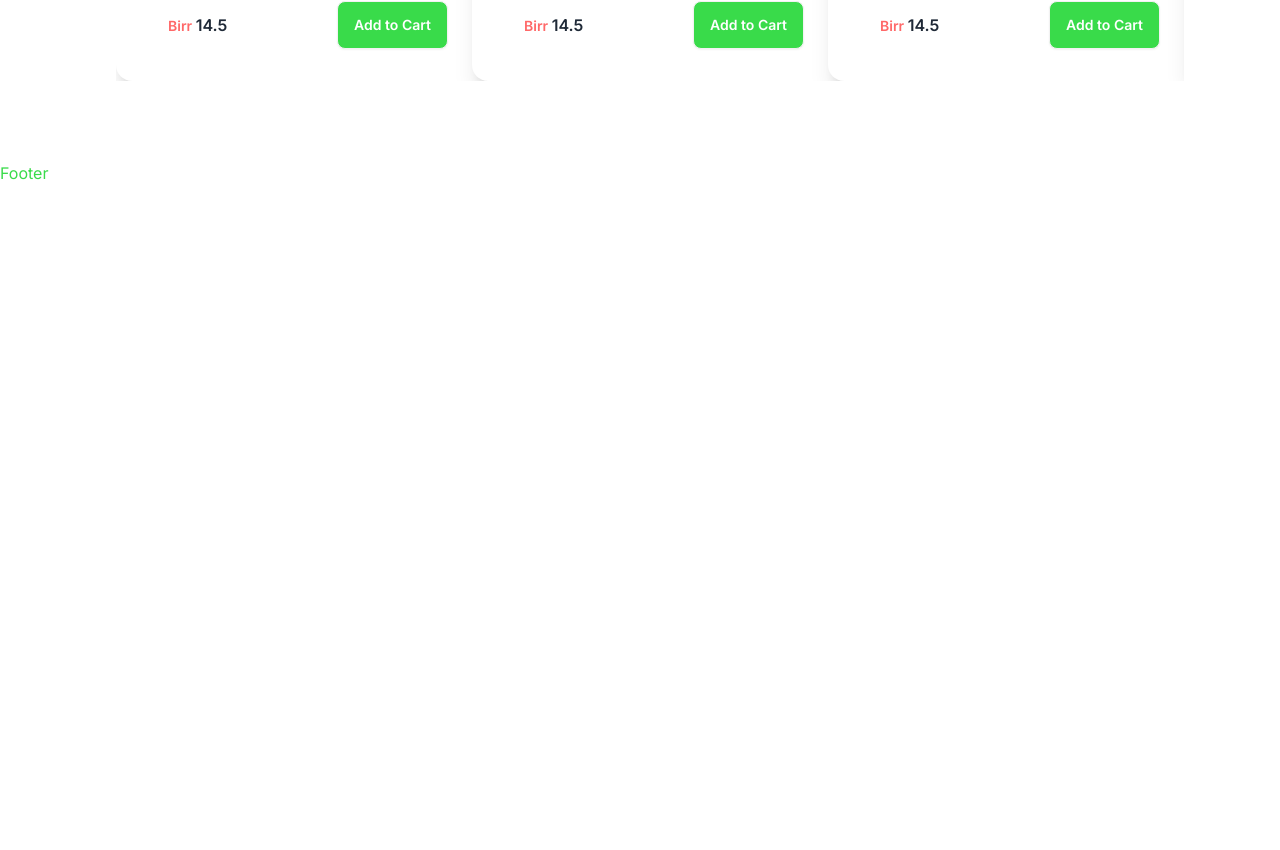
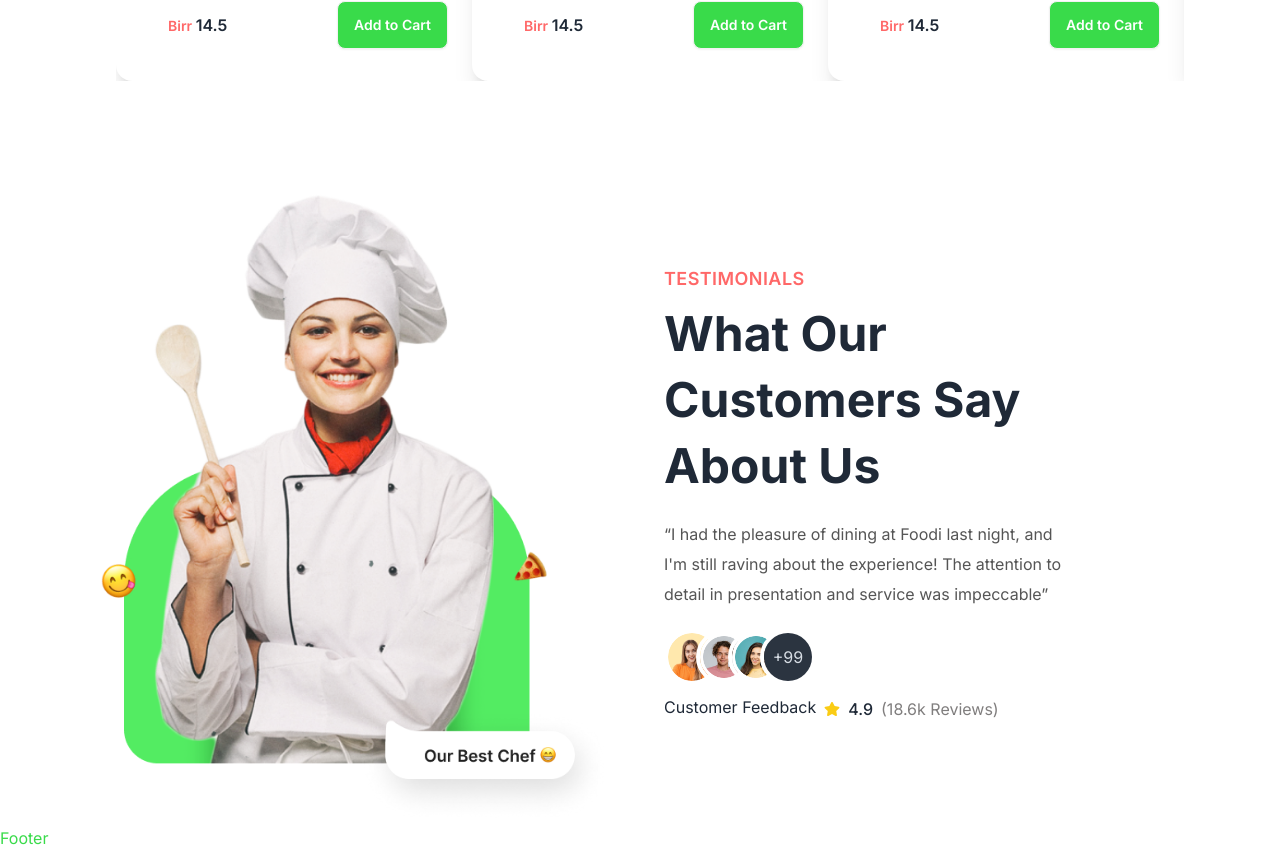
Before and after one commit to Abe-Tiz/food_deliver, a React (Vite) app: page / in a window 1280 px wide. Shown: the part 2218-3068 px from the top of the page. Before the commit the page ends 2403 px from the top, so only its background shows below. Built offline with nearby package versions, Linux system fonts and the light colour scheme.

Commit message:
add testimonials section

```diff
--- a/src/pages/home/Home.jsx
+++ b/src/pages/home/Home.jsx
@@ -2,6 +2,7 @@
 import Banner from './../../components/Banner';
 import Categories from './Categories';
 import SpecialDishes from './SpecialDishes';
+import Testimonials from './Testimonials';
 
 const Home = () => {
   return (
@@ -9,6 +10,7 @@
       <Banner />
       <Categories />
       <SpecialDishes />
+      <Testimonials />
     </>
   )
 }
--- /dev/null
+++ b/src/pages/home/Testimonials.jsx
@@ -0,0 +1,63 @@
+import React from 'react'
+import { FaStar } from 'react-icons/fa';
+
+const Testimonials = () => {
+
+  return (
+    <div className="section-container">
+      <div className=" flex flex-col md:flex-row items-center justify-between gap-12">
+        <div className="md:w-1/2">
+          <img src="/images/home/testimonials/testimonials.png" alt="" />
+        </div>
+        <div className="md:w-1/2">
+          <div className="text-left md:w-4/5">
+            <p className="subtitle">Testimonials</p>
+            <h2 className="title">What Our Customers Say About Us</h2>
+            <blockquote className="my-5 text-secondary leading-[30px]">
+              “I had the pleasure of dining at Foodi last night, and I'm still
+              raving about the experience! The attention to detail in
+              presentation and service was impeccable”
+            </blockquote>
+
+            {/* avaters */}
+            <div className='flex flex-col md:flex-row items-center gap-2 flex-wrap'>
+              <div className="avatar-group -space-x-6 rtl:space-x-reverse">
+                <div className="avatar">
+                  <div className="w-12">
+                    <img src="/images/home/testimonials/testimonial1.png" />
+                  </div>
+                </div>
+                <div className="avatar">
+                  <div className="w-12">
+                    <img src="/images/home/testimonials/testimonial2.png" />
+                  </div>
+                </div>
+                <div className="avatar">
+                  <div className="w-12">
+                    <img src="/images/home/testimonials/testimonial3.png" />
+                  </div>
+                </div>
+                <div className="avatar placeholder">
+                  <div className="w-12 bg-neutral text-neutral-content">
+                    <span>+99</span>
+                  </div>
+                </div>
+              </div>
+
+              <div className="space-y-1 flex gap-2 items-center">
+                <h5 className="">Customer Feedback</h5>
+                <div className="flex items-center gap-2">
+                  <FaStar className="text-yellow-400" />
+                  <span className="font-medium">4.9</span>{" "}
+                  <span className="text-[#807E7E]">(18.6k Reviews)</span>
+                </div>
+              </div>
+            </div>
+          </div>
+        </div>
+      </div>
+    </div>
+  );
+}
+
+export default Testimonials
```
